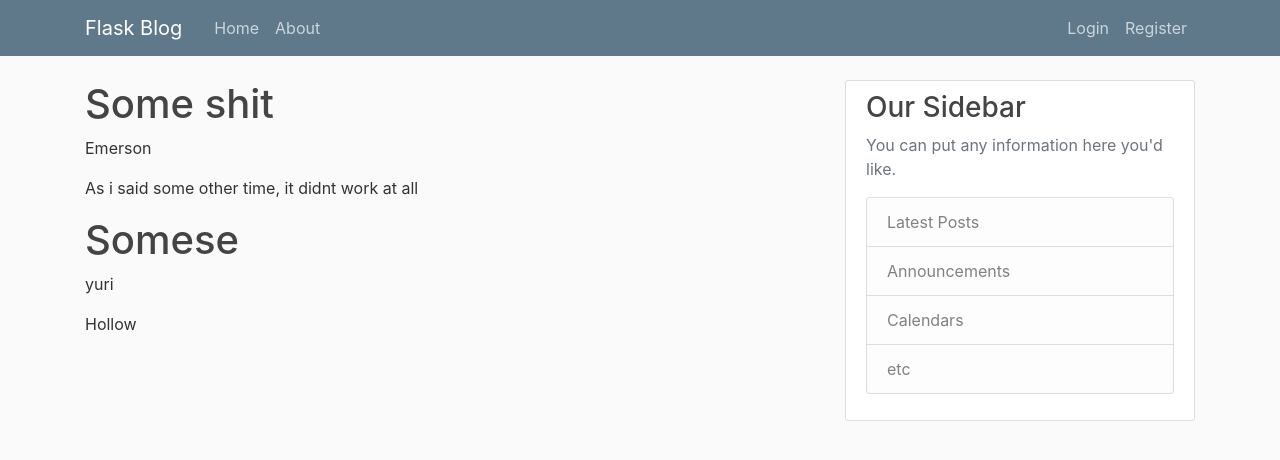
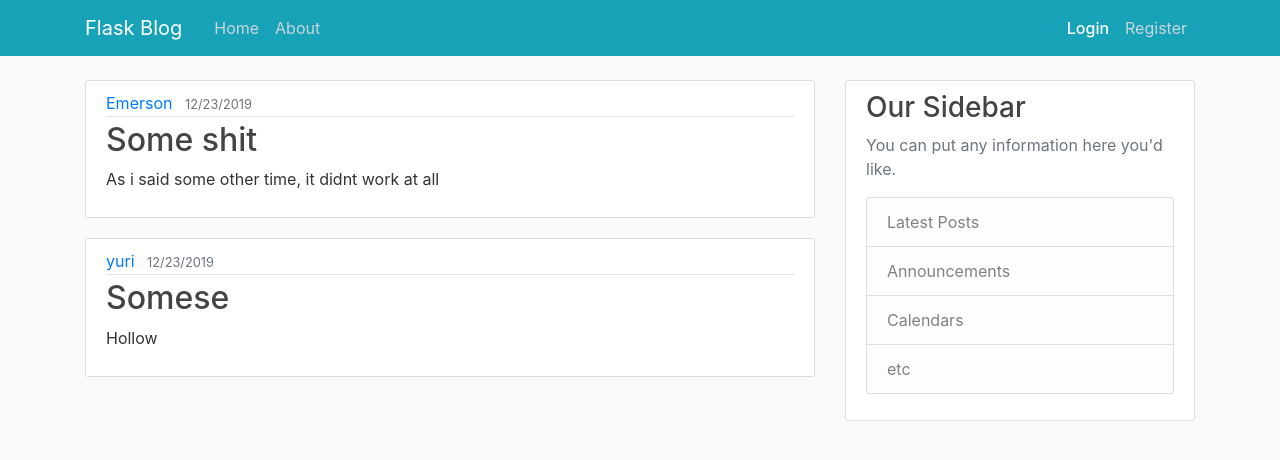
Before and after one commit to Honokai/Flask, a Flask app: page / in a window 1280 px wide. Shown: the top 460 px of the page. Run offline with Flask 2, Linux system fonts and the light colour scheme; some libraries are stand-ins or nearby versions.

Commit message:
correcao de post

```diff
--- a/app.py
+++ b/app.py
@@ -2,15 +2,17 @@ from flask import Flask, render_template, url_for
 
 app = Flask('Projeto Panther')
 
-posts = [
+post = [
     {
         'author': 'Emerson',
         'title': 'Some shit',
+        'date_posted': '12/23/2019',
         'description': 'As i said some other time, it didnt work at all'
     },
     {
         'author': 'yuri',
         'title': 'Somese',
+        'date_posted': '12/23/2019',
         'description': ' Hollow '
     }
 
@@ -20,7 +22,7 @@ posts = [
 @app.route('/')
 @app.route('/home')
 def home():
-    return render_template('home.html', title='Sorting', posts=posts)
+    return render_template('home.html', title='Sorting', post=post)
 
 @app.route("/login")
 def log():
--- a/templates/home.html
+++ b/templates/home.html
@@ -1,8 +1,15 @@
 {% extends "layout.html" %}
 {% block content %}
-    {% for posts in posts %}
-        <h1>{{posts.title}}</h1>
-        <p>{{posts.author}}
-        <p>{{posts.description}}
+    {% for post in post %}
+    <article class="media content-section">
+        <div class="media-body">
+            <div class="article-metadata">
+                <a class="mr-2" href="#">{{ post.author }}</a>
+                <small class="text-muted">{{ post.date_posted }}</small>
+            </div>
+            <h2><a class="article-title" href="#">{{ post.title }}</a></h2>
+            <p class="article-content">{{ post.description }}</p>
+        </div>
+    </article>
     {% endfor %}
 {% endblock content%}
--- a/templates/layout.html
+++ b/templates/layout.html
@@ -20,7 +20,7 @@
 
 <body>
     <header class="site-header">
-        <nav class="navbar navbar-expand-md navbar-dark bg-steel fixed-top">
+        <nav class="navbar navbar-expand-md navbar-dark bg-info fixed-top">
             <div class="container">
                 <a class="navbar-brand mr-4" href="/">Flask Blog</a>
                 <button class="navbar-toggler" type="button" data-toggle="collapse" data-target="#navbarToggle" aria-controls="navbarToggle" aria-expanded="false" aria-label="Toggle navigation">
@@ -33,7 +33,7 @@
                     </div>
                 <!-- Navbar Right Side -->
                     <div class="navbar-nav">
-                        <a class="nav-item nav-link" href="/login">Login</a>
+                        <a class="nav-item nav-link active" href="/login">Login</a>
                         <a class="nav-item nav-link" href="/register">Register</a>
                     </div>
                 </div>
```
Also changed, not shown: templates/login.html (+15 -24 lines).
